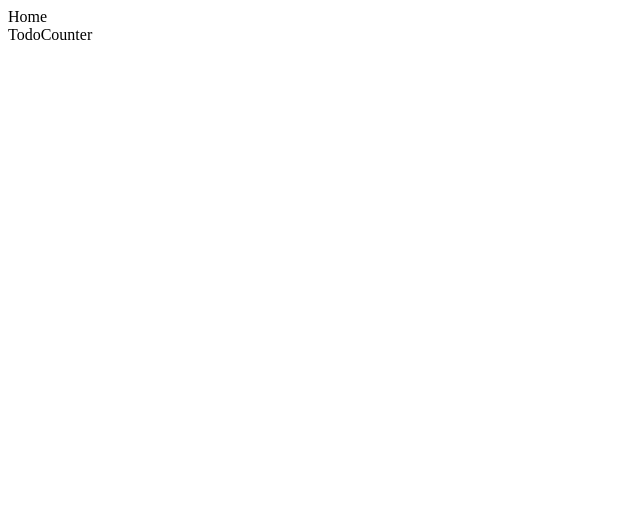
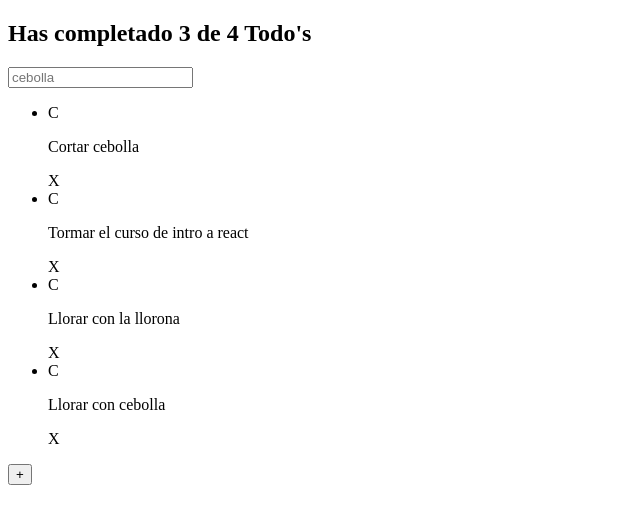
Before and after one commit to die-h/todo-list-project, a Next.js app: page / in a window 1280 px wide. Shown: the top 524 px of the page, without its empty margins (0-640 px from the left). Built offline with nearby package versions, Linux system fonts and the light colour scheme.

Commit message:
search bar working. Counter working

```diff
--- /dev/null
+++ b/components/CreateTodoButton.tsx
@@ -0,0 +1,7 @@
+import React from "react";
+
+const CreateTodoButton = () => {
+  return <button className="create-todo-button" onClick={() => {}}>+</button>;
+};
+
+export { CreateTodoButton };
--- a/components/TodoCounter.tsx
+++ b/components/TodoCounter.tsx
@@ -1,7 +1,17 @@
 import React from "react";
 
-const TodoCounter = () => {
-  return <div>TodoCounter</div>;
+const TodoCounter = ({
+  completedTodos,
+  totalTodos,
+}: {
+  completedTodos: number;
+  totalTodos: number;
+}) => {
+  return (
+    <h2>
+      Has completado {completedTodos} de {totalTodos} Todo's
+    </h2>
+  );
 };
 
-export {TodoCounter};
+export { TodoCounter };
--- /dev/null
+++ b/components/TodoItem.tsx
@@ -0,0 +1,16 @@
+import React, { useState } from "react";
+
+const TodoItem = (props: { text: string }) => {
+  const [complete, setComplete] = useState(false);
+  const [deleteTodo, setDeleteTodo] = useState(false);
+
+  return (
+    <li>
+      <span>C</span>
+      <p>{props.text}</p>
+      <span onClick={() => setDeleteTodo(true)}>X</span>
+    </li>
+  );
+};
+
+export { TodoItem };
--- /dev/null
+++ b/components/TodoList.tsx
@@ -0,0 +1,11 @@
+import React from "react";
+
+const TodoList = (props: any) => {
+  return (
+    <section>
+      <ul>{props.children}</ul>
+    </section>
+  );
+};
+
+export { TodoList };
--- /dev/null
+++ b/components/TodoSearch.tsx
@@ -0,0 +1,23 @@
+import React, { useState } from "react";
+
+const TodoSearch = ({
+  searchValue,
+  setSearchValue,
+}: {
+  searchValue: string;
+  setSearchValue: React.Dispatch<React.SetStateAction<string>>;
+}) => {
+  const handleSearchValue = (e: React.ChangeEvent<HTMLInputElement>) => {
+    setSearchValue(e.target.value);
+  };
+  return (
+    <input
+      type="text"
+      placeholder="cebolla"
+      value={searchValue}
+      onChange={handleSearchValue}
+    />
+  );
+};
+
+export { TodoSearch };
--- a/pages/index.tsx
+++ b/pages/index.tsx
@@ -1,10 +1,52 @@
-import React from "react";
+import React, { useState } from "react";
 import { TodoCounter } from "../components/TodoCounter";
+import { TodoList } from "../components/TodoList";
+import { TodoSearch } from "../components/TodoSearch";
+import { CreateTodoButton } from "../components/CreateTodoButton";
+import { TodoItem } from "../components/TodoItem";
 
 const Home = () => {
-  return <div>Home
-    <TodoCounter/>
-  </div>;
+  interface todo {
+    text: string;
+    completed: boolean;
+  }
+  const defaultTodos: todo[] = [
+    { text: "Cortar cebolla", completed: true },
+    { text: "Tormar el curso de intro a react", completed: false },
+    { text: "Llorar con la llorona", completed: true },
+    { text: "Llorar con cebolla", completed: true },
+  ];
+
+  const [searchValue, setSearchValue] = useState<string>("");
+  const [todos, setTodos] = useState<todo[]>(defaultTodos);
+  const [completedTodos, setCompletedTodos] = useState(
+    todos.filter((todo) => !!todo.completed).length
+  );
+  const totalTodos: number = todos.length;
+
+  let searchedTodos: todo[] = [];
+
+  if (searchValue.length >= 1) {
+    searchedTodos = defaultTodos.filter((todo) => {
+      const todoText = todo.text.toLowerCase();
+      const searchedText = searchValue.toLowerCase();
+      return todoText.includes(searchedText);
+    });
+  } else {
+    searchedTodos = defaultTodos;
+  }
+  return (
+    <React.Fragment>
+      <TodoCounter completedTodos={completedTodos} totalTodos={totalTodos} />
+      <TodoSearch searchValue={searchValue} setSearchValue={setSearchValue} />
+      <TodoList>
+        {searchedTodos.map((todo, index) => (
+          <TodoItem key={index} text={todo.text} />
+        ))}
+      </TodoList>
+      <CreateTodoButton />
+    </React.Fragment>
+  );
 };
 
 export default Home;
```
